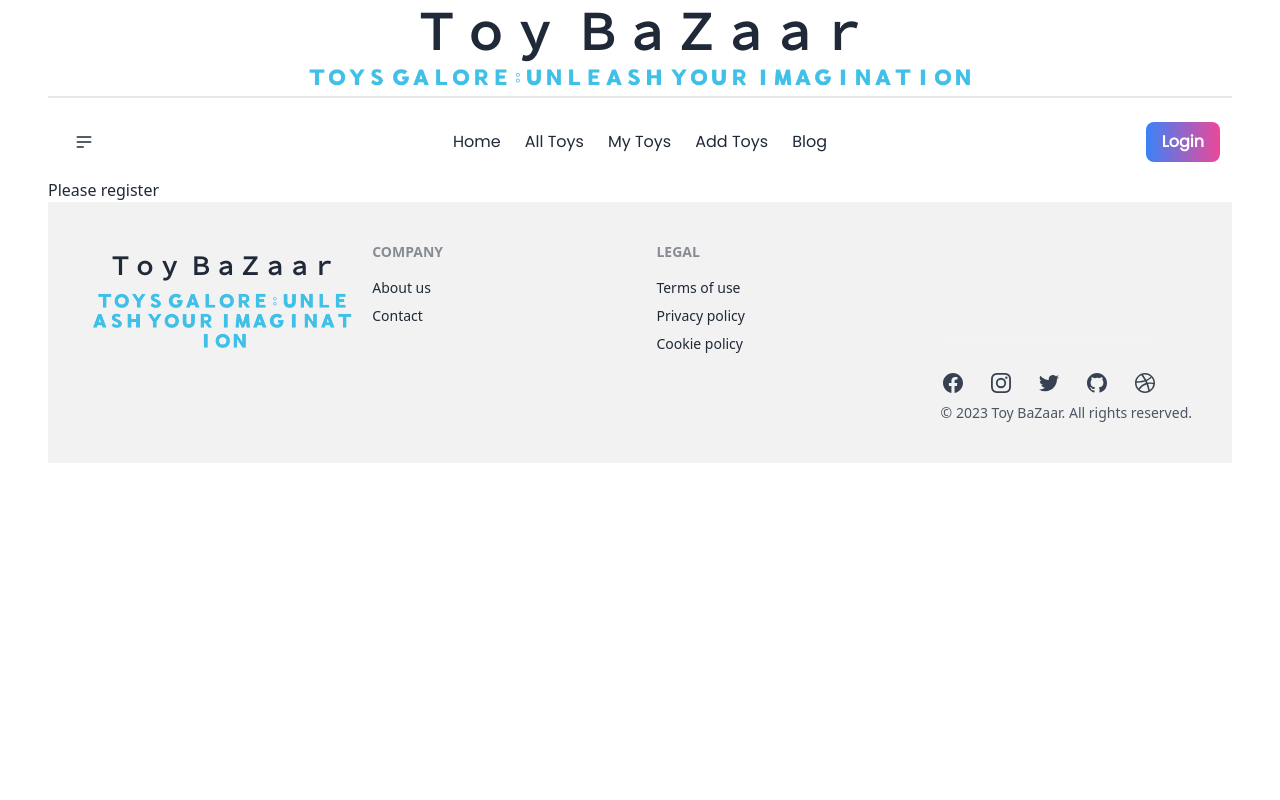
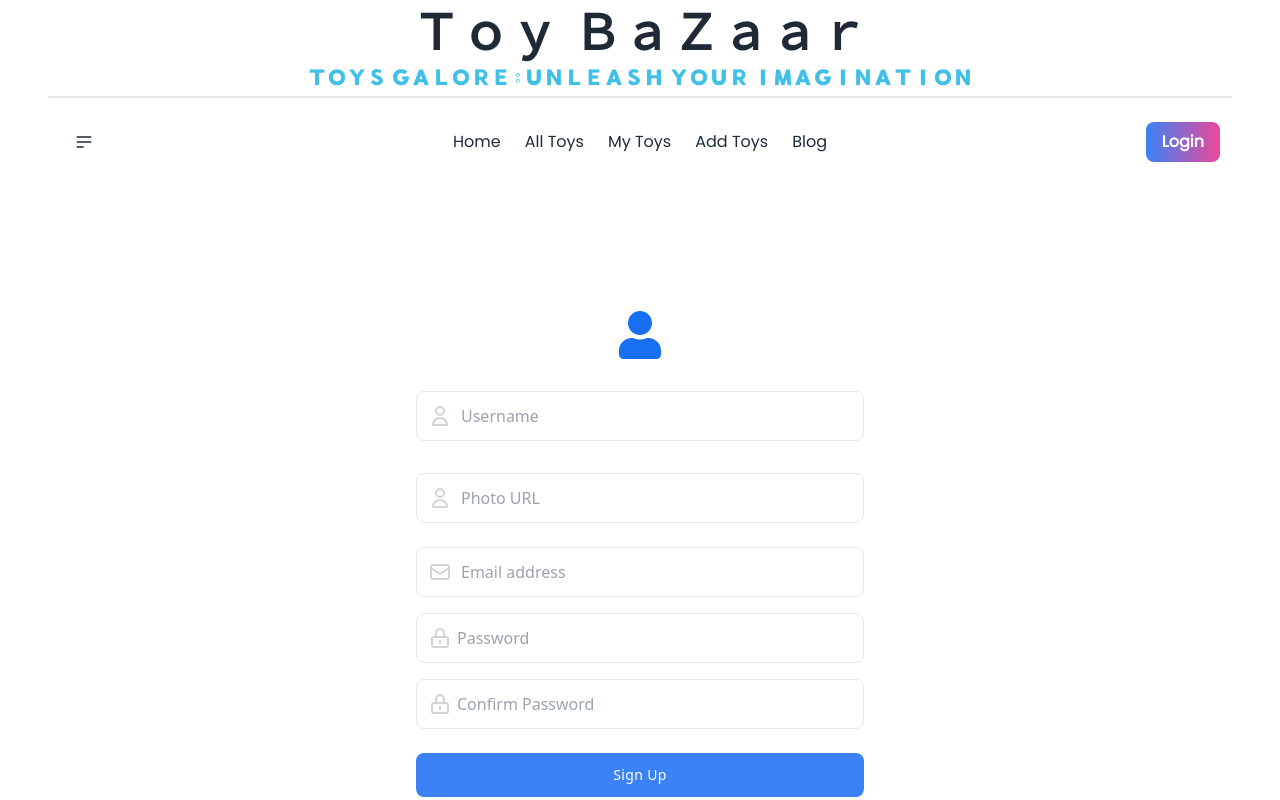
Before and after one commit to apucsd/Toy-BaZaar, a React (Vite) app: page /register in a window 1280 px wide. Shown: the top 800 px of the page. Built offline with nearby package versions, Linux system fonts and the light colour scheme.

Commit message:
added design to login and register page

```diff
--- a/package.json
+++ b/package.json
@@ -15,6 +15,7 @@
     "match-sorter": "^6.3.1",
     "react": "^18.2.0",
     "react-dom": "^18.2.0",
+    "react-icons": "^4.8.0",
     "react-router-dom": "^6.11.1",
     "sort-by": "^1.2.0"
   },
--- a/src/components/pages/authentications/Login.jsx
+++ b/src/components/pages/authentications/Login.jsx
@@ -1,7 +1,89 @@
 import React from "react";
+import { FaUser } from "react-icons/fa";
+import { Link } from "react-router-dom";
 
 const Login = () => {
-  return <div>login page</div>;
+  return (
+    <div>
+      <section className="bg-white">
+        <div className="container flex items-center justify-center h-[80vh] px-6 mx-auto">
+          <form className="w-full max-w-md">
+            <div className="flex justify-center mx-auto text-5xl text-[#0060f0e6]">
+              <FaUser></FaUser>
+            </div>
+
+            <div className="relative flex items-center mt-6">
+              <span className="absolute">
+                <svg
+                  xmlns="http://www.w3.org/2000/svg"
+                  className="w-6 h-6 mx-3 text-gray-300 dark:text-gray-500"
+                  fill="none"
+                  viewBox="0 0 24 24"
+                  stroke="currentColor"
+                  strokeWidth="2"
+                >
+                  <path
+                    strokeLinecap="round"
+                    strokeLinejoin="round"
+                    d="M3 8l7.89 5.26a2 2 0 002.22 0L21 8M5 19h14a2 2 0 002-2V7a2 2 0 00-2-2H5a2 2 0 00-2 2v10a2 2 0 002 2z"
+                  />
+                </svg>
+              </span>
+
+              <input
+                type="email"
+                className="block w-full py-3 text-gray-700 bg-white border rounded-lg px-11 focus:border-blue-400 dark:focus:border-blue-300 focus:ring-blue-300 focus:outline-none focus:ring focus:ring-opacity-40"
+                placeholder="Email address"
+                name="email"
+              />
+            </div>
+
+            <div className="relative flex items-center mt-4">
+              <span className="absolute">
+                <svg
+                  xmlns="http://www.w3.org/2000/svg"
+                  className="w-6 h-6 mx-3 text-gray-300 dark:text-gray-500"
+                  fill="none"
+                  viewBox="0 0 24 24"
+                  stroke="currentColor"
+                  strokeWidth="2"
+                >
+                  <path
+                    strokeLinecap="round"
+                    strokeLinejoin="round"
+                    d="M12 15v2m-6 4h12a2 2 0 002-2v-6a2 2 0 00-2-2H6a2 2 0 00-2 2v6a2 2 0 002 2zm10-10V7a4 4 0 00-8 0v4h8z"
+                  />
+                </svg>
+              </span>
+
+              <input
+                type="password"
+                className="block w-full px-10 py-3 text-gray-700 bg-white border rounded-lg focus:border-blue-400 dark:focus:border-blue-300 focus:ring-blue-300 focus:outline-none focus:ring focus:ring-opacity-40"
+                placeholder="Password"
+                name="password"
+              />
+            </div>
+
+            <div className="mt-6">
+              <button
+                type="submit"
+                className="w-full px-6 py-3 text-sm font-medium tracking-wide text-white capitalize transition-colors duration-300 transform bg-blue-500 rounded-lg hover:bg-blue-400 focus:outline-none focus:ring focus:ring-blue-300 focus:ring-opacity-50"
+              >
+                Login
+              </button>
+
+              <div className="mt-6 text-center ">
+                <p>
+                  {" "}
+                  Do not have an account? <Link to="/register">Register</Link>
+                </p>
+              </div>
+            </div>
+          </form>
+        </div>
+      </section>
+    </div>
+  );
 };
 
 export default Login;
--- a/src/components/pages/authentications/Register.jsx
+++ b/src/components/pages/authentications/Register.jsx
@@ -1,9 +1,163 @@
 import React from "react";
-
+import { FaUser } from "react-icons/fa";
+import { Link } from "react-router-dom";
 const Register = () => {
   return (
     <div>
-      <h2>Please register</h2>
+      <section className="bg-white">
+        <div className="container flex items-center justify-center min-h-screen px-6 mx-auto">
+          <form className="w-full max-w-md">
+            <div className="flex justify-center mx-auto text-5xl text-[#0060f0e6]">
+              <FaUser></FaUser>
+            </div>
+
+            <div className="relative flex items-center mt-8">
+              <span className="absolute">
+                <svg
+                  xmlns="http://www.w3.org/2000/svg"
+                  className="w-6 h-6 mx-3 text-gray-300 dark:text-gray-500"
+                  fill="none"
+                  viewBox="0 0 24 24"
+                  stroke="currentColor"
+                  strokeWidth="2"
+                >
+                  <path
+                    strokeLinecap="round"
+                    strokeLinejoin="round"
+                    d="M16 7a4 4 0 11-8 0 4 4 0 018 0zM12 14a7 7 0 00-7 7h14a7 7 0 00-7-7z"
+                  />
+                </svg>
+              </span>
+
+              <input
+                type="text"
+                className="block w-full py-3 text-gray-700 bg-white border rounded-lg px-11 focus:border-blue-400 dark:focus:border-blue-300 focus:ring-blue-300 focus:outline-none focus:ring focus:ring-opacity-40"
+                placeholder="Username"
+                name="name"
+              />
+            </div>
+            <div className="relative flex items-center mt-8">
+              <span className="absolute">
+                <svg
+                  xmlns="http://www.w3.org/2000/svg"
+                  className="w-6 h-6 mx-3 text-gray-300 dark:text-gray-500"
+                  fill="none"
+                  viewBox="0 0 24 24"
+                  stroke="currentColor"
+                  strokeWidth="2"
+                >
+                  <path
+                    strokeLinecap="round"
+                    strokeLinejoin="round"
+                    d="M16 7a4 4 0 11-8 0 4 4 0 018 0zM12 14a7 7 0 00-7 7h14a7 7 0 00-7-7z"
+                  />
+                </svg>
+              </span>
+
+              <input
+                type="url"
+                className="block w-full py-3 text-gray-700 bg-white border rounded-lg px-11 focus:border-blue-400 dark:focus:border-blue-300 focus:ring-blue-300 focus:outline-none focus:ring focus:ring-opacity-40"
+                placeholder="Photo URL"
+                name="photo"
+              />
+            </div>
+
+            <div className="relative flex items-center mt-6">
+              <span className="absolute">
+                <svg
+                  xmlns="http://www.w3.org/2000/svg"
+                  className="w-6 h-6 mx-3 text-gray-300 dark:text-gray-500"
+                  fill="none"
+                  viewBox="0 0 24 24"
+                  stroke="currentColor"
+                  strokeWidth="2"
+                >
+                  <path
+                    strokeLinecap="round"
+                    strokeLinejoin="round"
+                    d="M3 8l7.89 5.26a2 2 0 002.22 0L21 8M5 19h14a2 2 0 002-2V7a2 2 0 00-2-2H5a2 2 0 00-2 2v10a2 2 0 002 2z"
+                  />
+                </svg>
+              </span>
+
+              <input
+                type="email"
+                className="block w-full py-3 text-gray-700 bg-white border rounded-lg px-11 focus:border-blue-400 dark:focus:border-blue-300 focus:ring-blue-300 focus:outline-none focus:ring focus:ring-opacity-40"
+                placeholder="Email address"
+                name="email"
+              />
+            </div>
+
+            <div className="relative flex items-center mt-4">
+              <span className="absolute">
+                <svg
+                  xmlns="http://www.w3.org/2000/svg"
+                  className="w-6 h-6 mx-3 text-gray-300 dark:text-gray-500"
+                  fill="none"
+                  viewBox="0 0 24 24"
+                  stroke="currentColor"
+                  strokeWidth="2"
+                >
+                  <path
+                    strokeLinecap="round"
+                    strokeLinejoin="round"
+                    d="M12 15v2m-6 4h12a2 2 0 002-2v-6a2 2 0 00-2-2H6a2 2 0 00-2 2v6a2 2 0 002 2zm10-10V7a4 4 0 00-8 0v4h8z"
+                  />
+                </svg>
+              </span>
+
+              <input
+                type="password"
+                className="block w-full px-10 py-3 text-gray-700 bg-white border rounded-lg focus:border-blue-400 dark:focus:border-blue-300 focus:ring-blue-300 focus:outline-none focus:ring focus:ring-opacity-40"
+                placeholder="Password"
+                name="password"
+              />
+            </div>
+
+            <div className="relative flex items-center mt-4">
+              <span className="absolute">
+                <svg
+                  xmlns="http://www.w3.org/2000/svg"
+                  className="w-6 h-6 mx-3 text-gray-300 dark:text-gray-500"
+                  fill="none"
+                  viewBox="0 0 24 24"
+                  stroke="currentColor"
+                  strokeWidth="2"
+                >
+                  <path
+                    strokeLinecap="round"
+                    strokeLinejoin="round"
+                    d="M12 15v2m-6 4h12a2 2 0 002-2v-6a2 2 0 00-2-2H6a2 2 0 00-2 2v6a2 2 0 002 2zm10-10V7a4 4 0 00-8 0v4h8z"
+                  />
+                </svg>
+              </span>
+
+              <input
+                type="password"
+                className="block w-full px-10 py-3 text-gray-700 bg-white border rounded-lg focus:border-blue-400 dark:focus:border-blue-300 focus:ring-blue-300 focus:outline-none focus:ring focus:ring-opacity-40"
+                placeholder="Confirm Password"
+                name="confirmPassword"
+              />
+            </div>
+
+            <div className="mt-6">
+              <button
+                type="submit"
+                className="w-full px-6 py-3 text-sm font-medium tracking-wide text-white capitalize transition-colors duration-300 transform bg-blue-500 rounded-lg hover:bg-blue-400 focus:outline-none focus:ring focus:ring-blue-300 focus:ring-opacity-50"
+              >
+                Sign Up
+              </button>
+
+              <div className="mt-6 text-center ">
+                <p>
+                  {" "}
+                  Already have an account? <Link to="/login">Login</Link>
+                </p>
+              </div>
+            </div>
+          </form>
+        </div>
+      </section>
     </div>
   );
 };
--- a/src/components/pages/error-page/Error.jsx
+++ b/src/components/pages/error-page/Error.jsx
@@ -20,7 +20,7 @@ const Error = () => {
         />
         <div>
           <h2>Status: {status}</h2>
-          <h3>Message: {error.message}</h3>
+          <h3>Message: {error?.message}</h3>
         </div>
       </div>
     </div>
```
Also changed, not shown: 1 other file (tests, documents, lock files or other folders).
